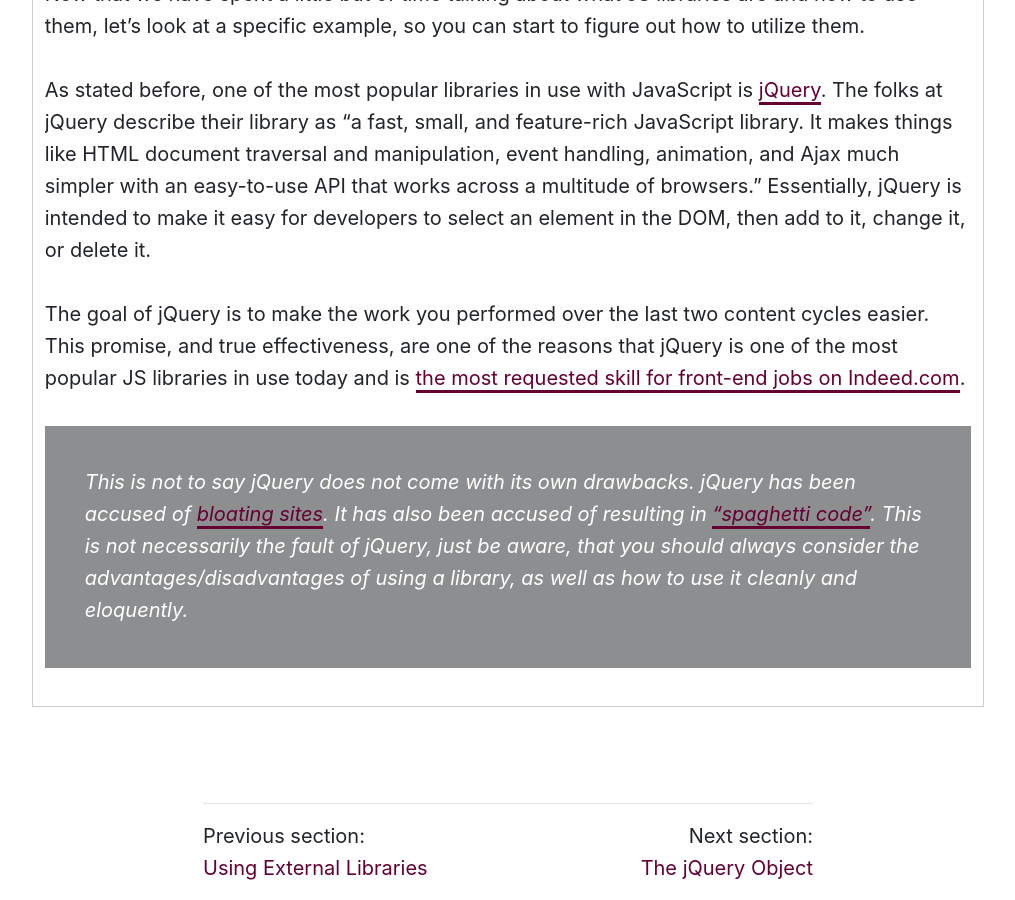
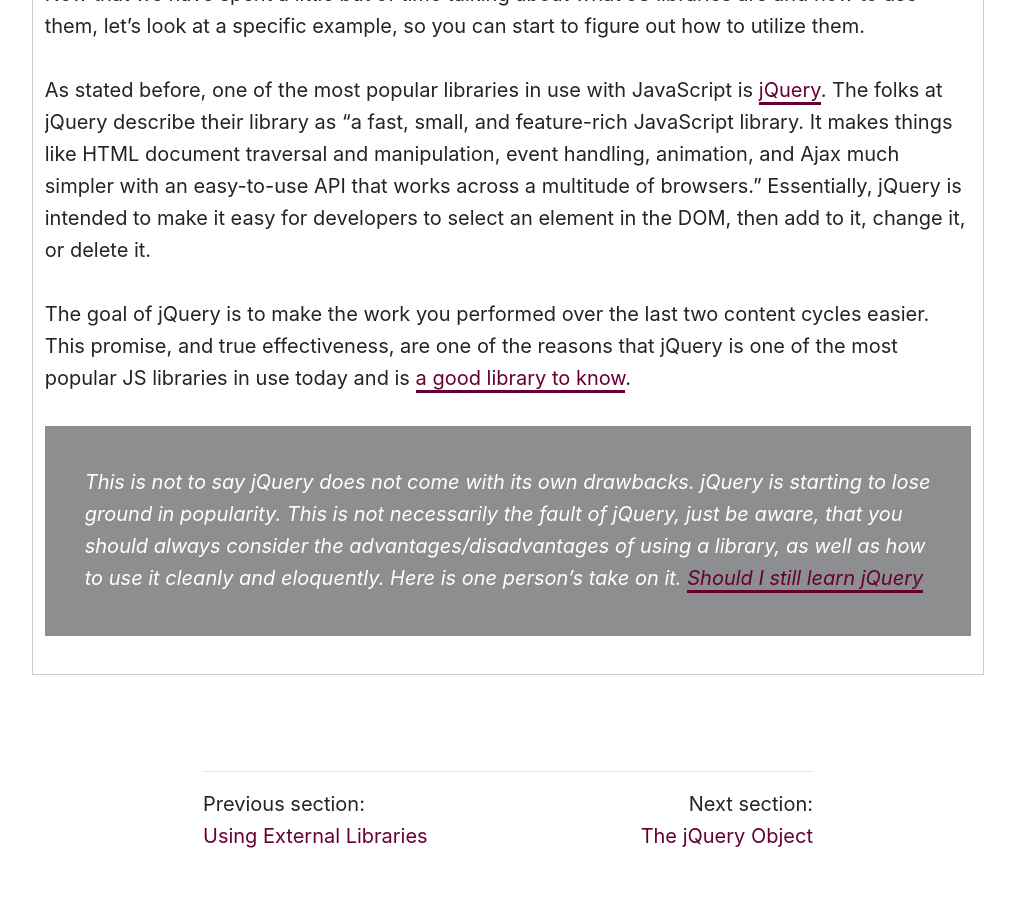
Before and after one commit to Montana-Media-Arts/441-web-tech-Spring2021-course, a Jekyll site: the page built from modules/week-8/_posts/2002-01-01-jquery.md, in a window 1280 px wide and 900 px high, scrolled down 777 px. Shown: the whole window, without its empty margins (132-1147 px from the left). Built offline with Jekyll 4.4.1, drawn with Linux system fonts in a browser that asks for light colours; nearby versions of some CDN libraries; comment, search, counter and statistics services are not loaded; after the commit the page ends 1645 px from its top, so only the background shows below that.

Commit message:
Update 2002-01-01-jquery.md

```diff
--- a/modules/week-8/_posts/2002-01-01-jquery.md
+++ b/modules/week-8/_posts/2002-01-01-jquery.md
@@ -18,11 +18,11 @@ jotted: false
 
 Now that we have spent a little but of time talking about what JS libraries are and how to use them, let's look at a specific example, so you can start to figure out how to utilize them.
 
-As stated before, one of the most popular libraries in use with JavaScript is [jQuery](http://jquery.com). The folks at jQuery describe their library as "a fast, small, and feature-rich JavaScript library. It makes things like HTML document traversal and manipulation, event handling, animation, and Ajax much simpler with an easy-to-use API that works across a multitude of browsers." Essentially, jQuery is intended to make it easy for developers to select an element in the DOM, then add to it, change it, or delete it.
+As stated before, one of the most popular libraries in use with JavaScript is <a href="http://jquery.com" target="_new">jQuery</a>. The folks at jQuery describe their library as "a fast, small, and feature-rich JavaScript library. It makes things like HTML document traversal and manipulation, event handling, animation, and Ajax much simpler with an easy-to-use API that works across a multitude of browsers." Essentially, jQuery is intended to make it easy for developers to select an element in the DOM, then add to it, change it, or delete it.
 
-The goal of jQuery is to make the work you performed over the last two content cycles easier. This promise, and true effectiveness, are one of the reasons that jQuery is one of the most popular JS libraries in use today and is [the most requested skill for front-end jobs on Indeed.com](https://medium.com/javascript-scene/top-javascript-frameworks-topics-to-learn-in-2017-700a397b711#88f7).
+The goal of jQuery is to make the work you performed over the last two content cycles easier. This promise, and true effectiveness, are one of the reasons that jQuery is one of the most popular JS libraries in use today and is <a href="https://medium.com/javascript-scene/top-javascript-frameworks-and-topics-to-learn-in-2020-and-the-new-decade-ced6e9d812f9" target="_new">a good library to know</a>.
 
-> This is not to say jQuery does not come with its own drawbacks. jQuery has been accused of [bloating sites](https://dev.to/belhassen07/why-i-dont-use-jquery-anymore--8nh). It has also been accused of resulting in ["spaghetti code"](https://notes.devlabs.bg/how-to-organize-our-js-jquery-spaghetti-code-better-78224ab0137). This is not necessarily the fault of jQuery, just be aware, that you should always consider the advantages/disadvantages of using a library, as well as how to use it cleanly and eloquently.
+> This is not to say jQuery does not come with its own drawbacks. jQuery is starting to lose ground in popularity. This is not necessarily the fault of jQuery, just be aware, that you should always consider the advantages/disadvantages of using a library, as well as how to use it cleanly and eloquently.  Here is one person's take on it. <a href="https://codingreflections.com/should-i-learn-jquery/" target="_new">Should I still learn jQuery</a>
 
 </div>
 </div>
```
